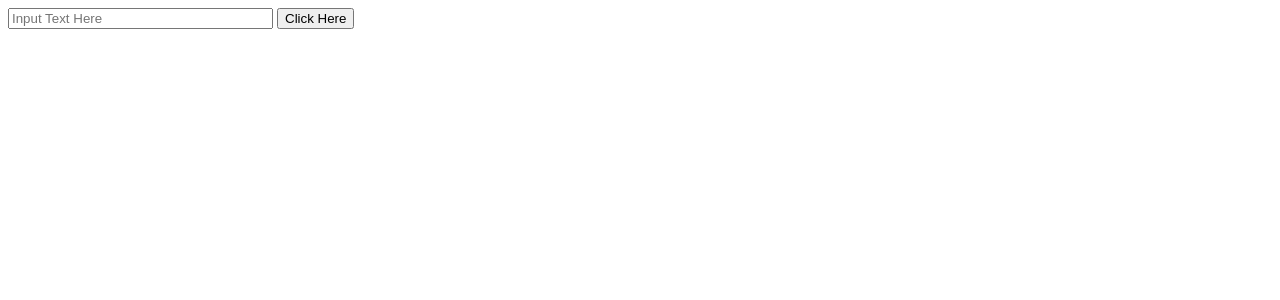
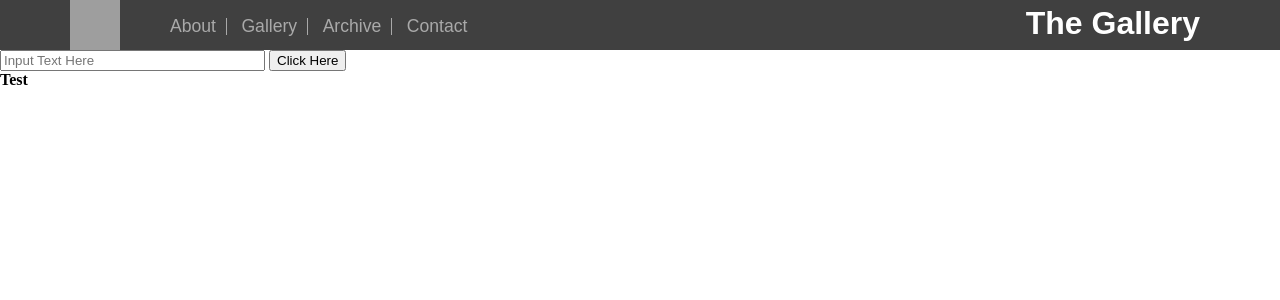
Before and after one commit to NathanTheOtaku/My-New-Site, a PHP site: page /gallery.html in a window 1280 px wide. Shown: the top 300 px of the page. Run offline with PHP 8.4, Linux system fonts and the light colour scheme.

Commit message:
Lots of Changes -Nathan

```diff
--- a/_css/style.css
+++ b/_css/style.css
@@ -82,7 +82,7 @@ body
 
 .nav ul li a:hover
 {
-  color: black;
+  color: white;
 }
 
 .nav ul-logo
@@ -111,3 +111,11 @@ body
   background-size: contain;
   background-image: url("http://placehold.it/1200x300");
 }
+.vid1{
+  width: 560px;
+  height: 315px;
+  margin: auto;
+  display: flex;
+  flex-wrap: wrap;
+  align-content: center;
+}
--- a/_js/myscript.js
+++ b/_js/myscript.js
@@ -1,6 +1,3 @@
-$(document).ready(){
-
-
 document.getElementById("changeMe").innerHTML += "<b>Test</b>";
 // document.getElementById("changeMe").style.color = myColor();
 
@@ -25,6 +22,4 @@ function myColor() {
   var r5 = randomHex(15,0);
   var r6 = randomHex(15,0);
   document.getElementById("changeMe").style.color = "#" + r1 + r2 + r3 + r4 + r5 + r6;
-
 }
-};
--- a/gallery.html
+++ b/gallery.html
@@ -1,11 +1,27 @@
 <!DOCTYPE HTML>
 <html>
-
 <head>
     <title>Nathan Goes Poke'mon!</title>
+    <link rel="stylesheet" type="text/css" href="_css/style.css">
 </head>
 
 <body>
+  <div class='navbar'>
+      <div class="horz-center">
+          <div class="nav">
+              <div class='nav-logo left'>
+                  <a class="logo" href="index.html"></a>
+              </div>
+              <ul class='left'>
+                  <li><a href="#about">About</a></li>
+                  <li><a href="gallery.html">Gallery</a></li>
+                  <li><a href="#archive">Archive</a></li>
+                  <li><a href="#contact">Contact</a></li>
+              </ul>
+              <div class="right header"><h1 style="color: white">The Gallery</h1></div>
+          </div>
+      </div>
+    </div>
   <input type='text' id='myText' placeholder="Input Text Here" size="30">
   <input type="button" onclick="changeText(); myColor();" value="Click Here">
   <div id="changeMe"></div>
```
Also changed, not shown: index.html (+6 -6 lines).
